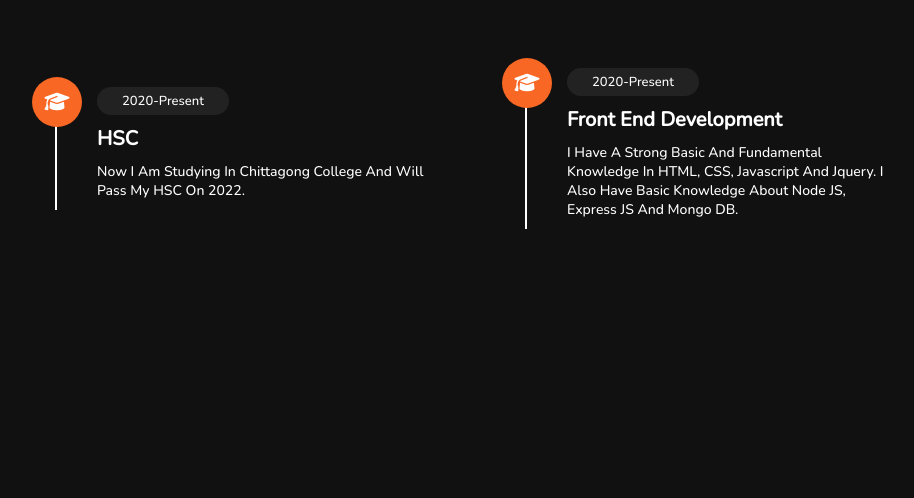
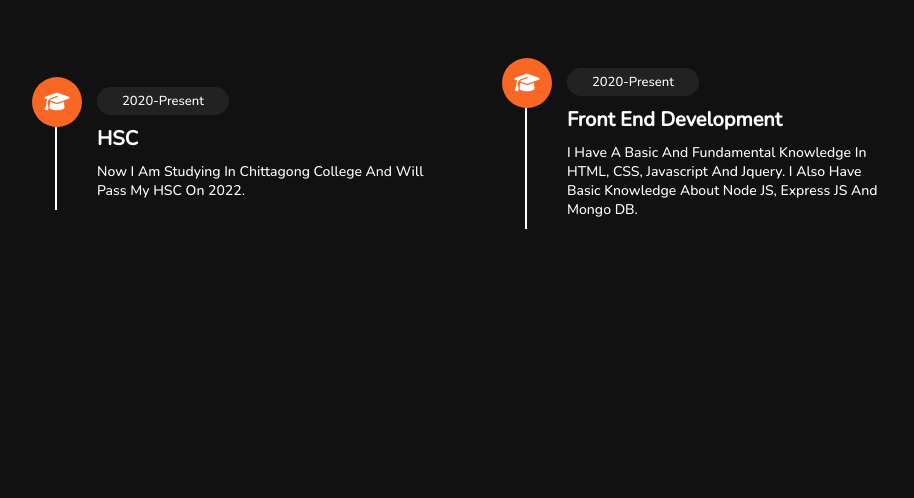
Before and after one commit to coderTirtha/my-portfolio, a plain HTML site: page index.html in a window 1280 px wide. Shown: the part 1780-2278 px from the top of the page, without its empty margins (355-1269 px from the left). Drawn offline with nearby package versions, Linux system fonts and the light colour scheme.

Commit message:
typo fixed

```diff
--- a/index.html
+++ b/index.html
@@ -108,7 +108,7 @@
                 <i class="fas fa-graduation-cap"></i>
                 <span>2020-Present</span>
                 <h3>Front End Development</h3>
-                <p>I have a strong basic and fundamental knowledge in HTML, CSS, Javascript and Jquery. I also have basic knowledge about Node JS, Express JS and Mongo DB.</p>
+                <p>I have a basic and fundamental knowledge in HTML, CSS, Javascript and Jquery. I also have basic knowledge about Node JS, Express JS and Mongo DB.</p>
             </div>
         </div>
     </section>
```
